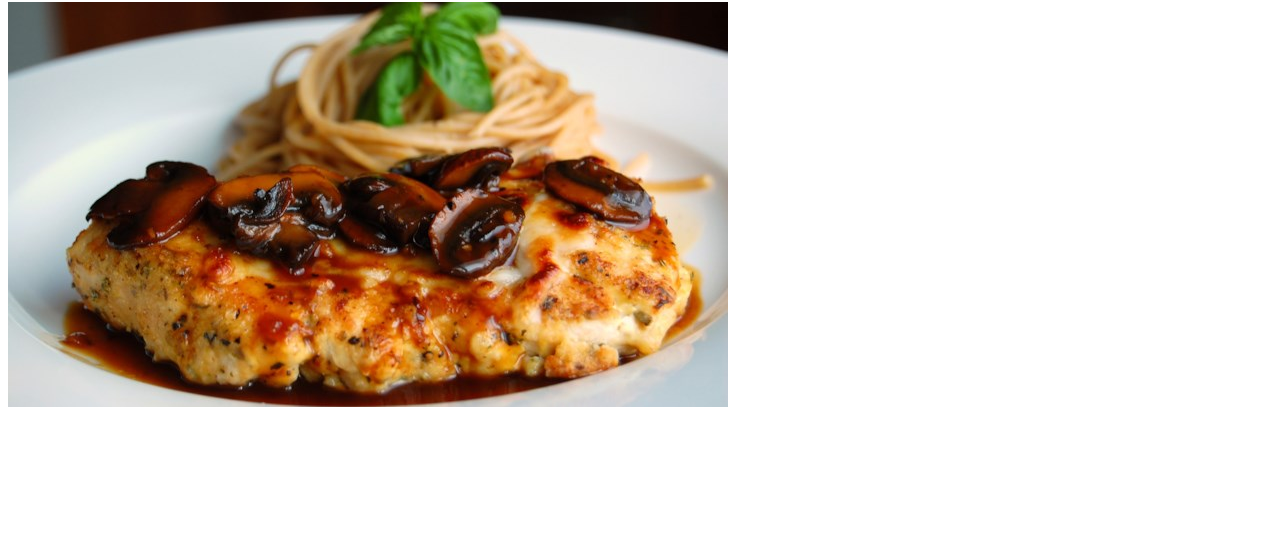
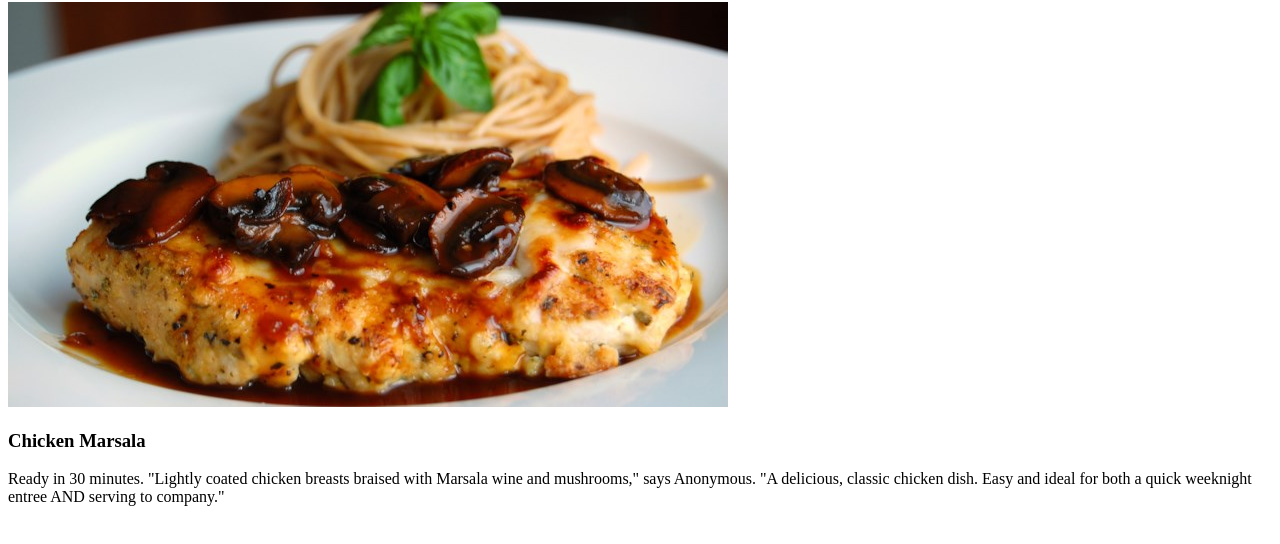
Before and after one commit to ceer007/odin-recipes, a plain HTML site: page recipes/chicken-marsala.html in a window 1280 px wide. Shown: the part 78-622 px from the top of the page. Drawn offline with Linux system fonts and the light colour scheme.

Commit message:
recipes/chicken-marsala.html

```diff
--- a/recipes/chicken-marsala.html
+++ b/recipes/chicken-marsala.html
@@ -7,5 +7,7 @@
     <body>
         <h1>Chicken Marsala</h1>
         <img src="./images/image.jpeg">
+        <h3>Chicken Marsala</h3>
+        <p>Ready in 30 minutes. "Lightly coated chicken breasts braised with Marsala wine and mushrooms," says Anonymous. "A delicious, classic chicken dish. Easy and ideal for both a quick weeknight entree AND serving to company."</p>
     </body>
 </html>
```
